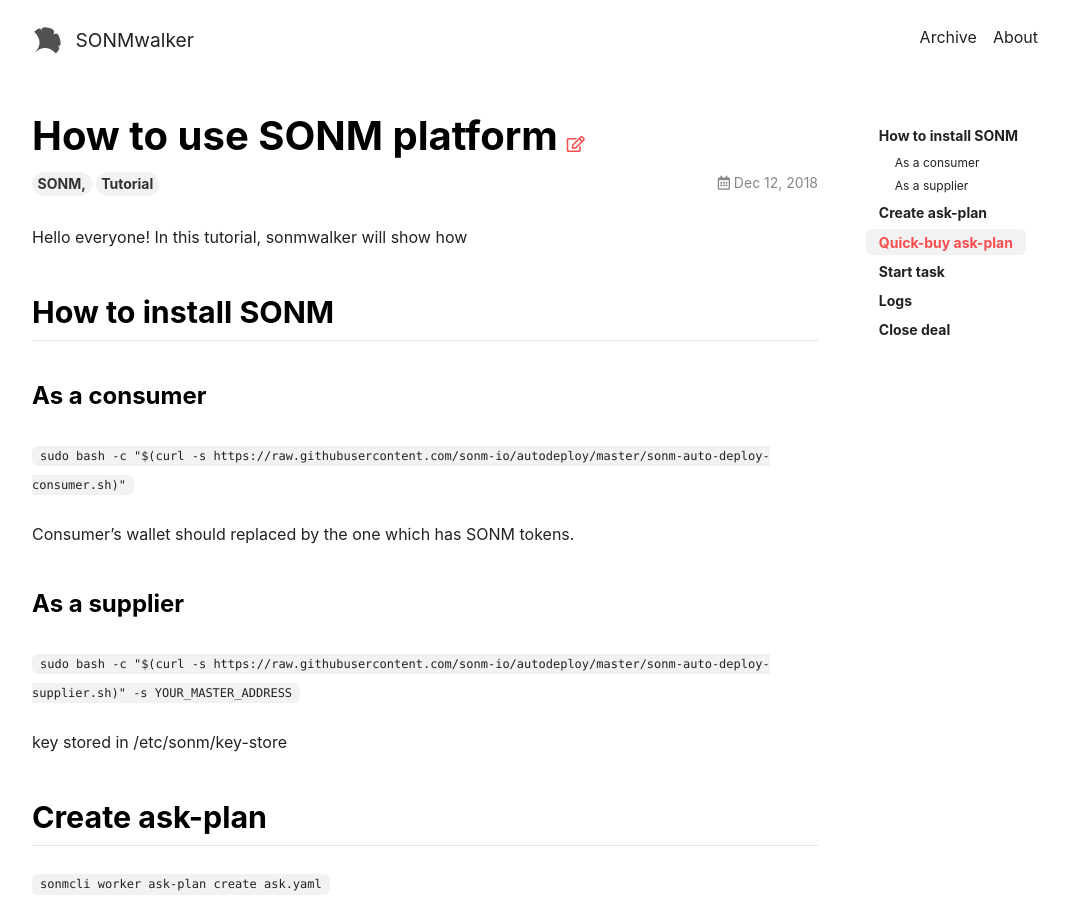
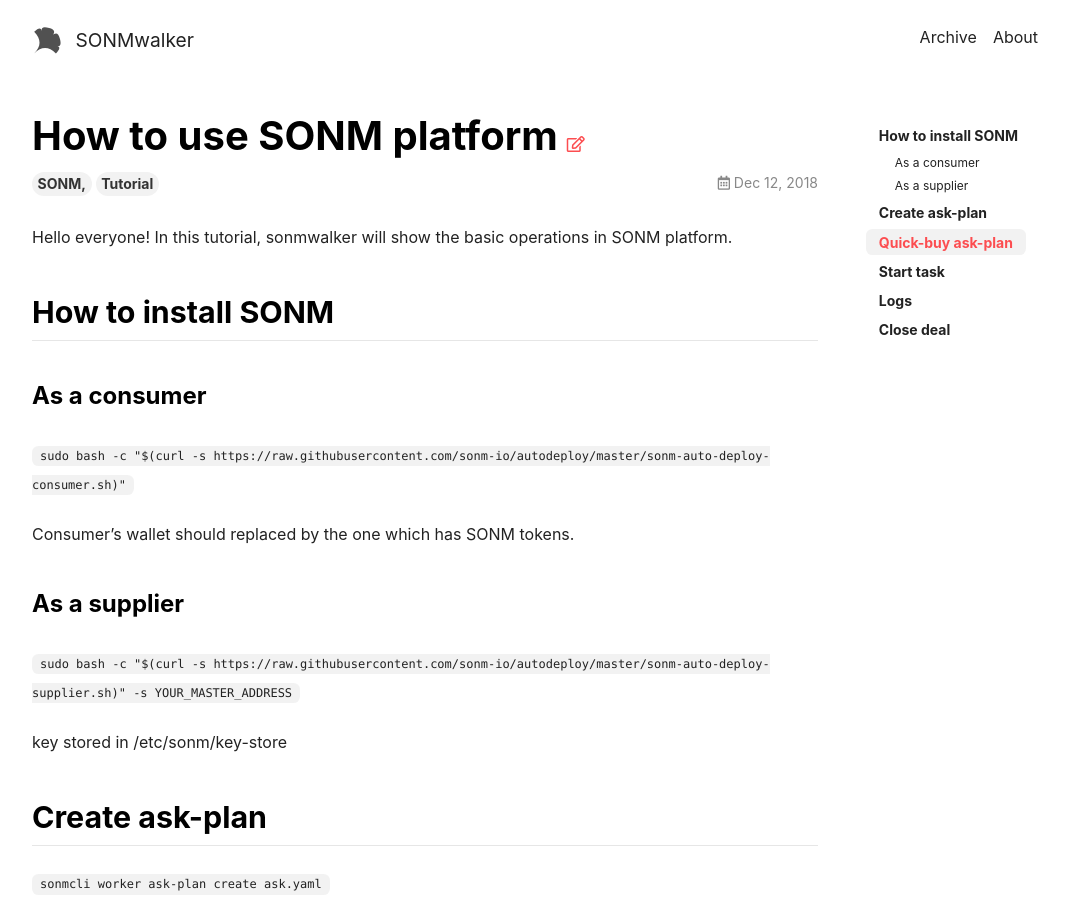
Before and after one commit to sonmwalker/sonmwalker.github.io, a Jekyll site: the page built from _posts/2018-12-12-sonm-intro.md, in a window 1280 px wide and 900 px high. Shown: the whole window, without its empty margins (105-1174 px from the left). Built offline with Jekyll 4.4.1, drawn with Linux system fonts in a browser that asks for light colours; nearby versions of some CDN libraries.

Commit message:
Update 2018-12-12-sonm-intro.md

```diff
--- a/_posts/2018-12-12-sonm-intro.md
+++ b/_posts/2018-12-12-sonm-intro.md
@@ -5,7 +5,8 @@ key: 20181212
 tags: SONM, Tutorial
 ---
 
-Hello everyone! In this tutorial, sonmwalker will show how
+Hello everyone! In this tutorial, sonmwalker will show the basic operations in SONM platform.
+
 ## How to install SONM
 
 ### As a consumer
```
